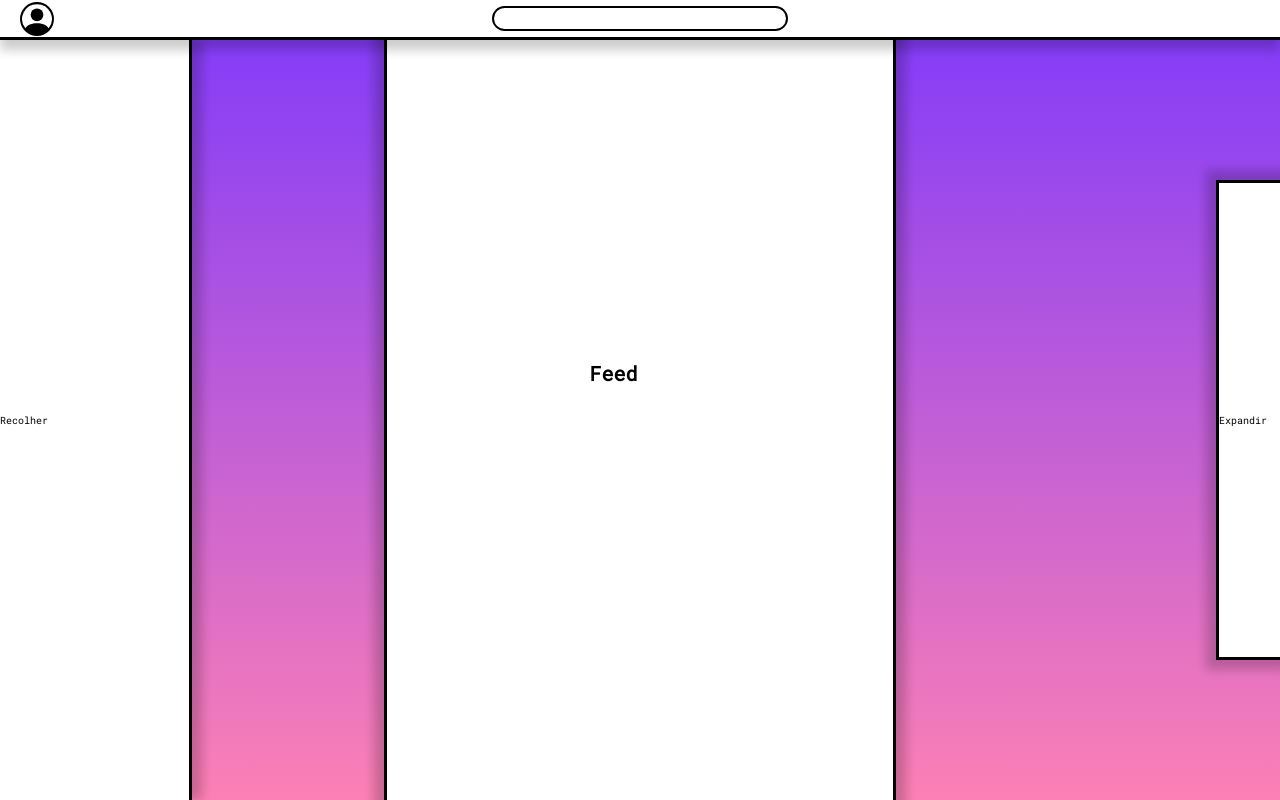
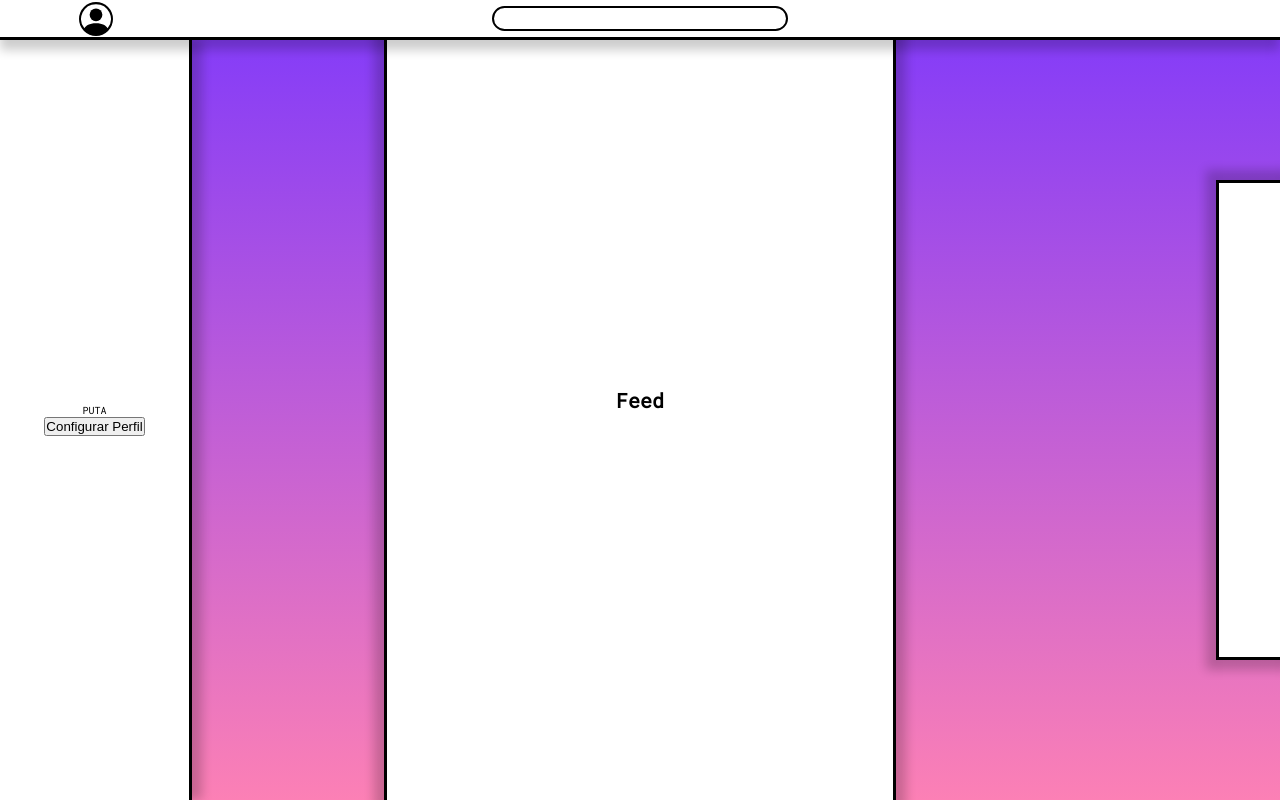
Before and after one commit to XMATHEUSX/UTFriends, a React (Vite) app: page /feed in a window 1280 px wide. Both pictures are taken after a click on the icon 37 px from the left and 18 px from the top of the page. Built offline with nearby package versions, Linux system fonts and the light colour scheme; some icons are missing.

Commit message:
Atualizações gerais no Feed

```diff
--- a/src/components/Communitybar/index.jsx
+++ b/src/components/Communitybar/index.jsx
@@ -16,8 +16,6 @@ export default function Communitybar() {
             className={`${isExpanded ? 'expandedCB' : 'conteinerCB'}`}
             onClick={toggleExpand}>
 
-                {isExpanded ? 'Recolher' : 'Expandir'}
-
         </div>
     )
 }
--- a/src/components/Feedbox/feedbox.css
+++ b/src/components/Feedbox/feedbox.css
@@ -26,10 +26,20 @@
     width: 20%;
     height: 10%;
 
+    display: flex;
+    justify-content: center;
+    align-items: center;
+    flex-direction: column;
+
 }
 
 .conteinerFB button {
 
-    width: 30%;
-    height: 10%;
+    width: 20%;
+    height: 5%;
+
+    display: flex;
+    justify-content: center;
+    align-items: center;
+    flex-direction: column;
 }
--- a/src/components/Feedbox/index.jsx
+++ b/src/components/Feedbox/index.jsx
@@ -1,9 +1,9 @@
 import React from "react";
 import './feedbox.css'
 
-export default function Feedbox({ config }, props) {
+export default function Feedbox(props) {
 
-    if ( config == 'default' ) {
+    if ( props.config == 'default' ) {
 
         return(
 
@@ -14,7 +14,7 @@ export default function Feedbox({ config }, props) {
             </div>
         )
 
-    }else if ( config == 'config') {
+    }else if ( props.config == 'config') {
 
         return(
 
@@ -22,10 +22,12 @@ export default function Feedbox({ config }, props) {
 
                 <h1> Config </h1>
 
+                <button onClick={props.onClickClose}> Fechar </button>
+
             </div>
         )
 
-    }else if ( config == 'community' ) {
+    }else if ( props.config == 'community' ) {
 
         return(
 
@@ -36,7 +38,7 @@ export default function Feedbox({ config }, props) {
             </div>
         )
 
-    }else if ( config == 'perfil' ) {
+    }else if ( props.config == 'perfil' ) {
 
         return(
 
@@ -44,6 +46,8 @@ export default function Feedbox({ config }, props) {
 
                 <h1> Perfil </h1>
 
+                <button onClick={props.onClickClose}> Fechar </button>
+
             </div>
         )
     }
--- a/src/components/Navbar/index.jsx
+++ b/src/components/Navbar/index.jsx
@@ -10,7 +10,7 @@ export default function Navbar(props) {
 
         <div className="conteinerNB">
 
-            <div className="firstContentNB">
+            <div className={`${props.expanded ? 'expandedNB' : 'firstContentNB'}`}>
 
                 <BsPersonCircle id="perfil" size={34} onClick={props.onClickPerfil} cursor="pointer"/>
 
--- a/src/components/Navbar/navbar.css
+++ b/src/components/Navbar/navbar.css
@@ -69,3 +69,15 @@
 
     background-color: #FFF;
 }
+
+.expandedNB {
+
+    width: 33%;
+    height: 100%;
+
+    display: flex;
+    align-items: center;
+    justify-content: flex-start;
+
+    padding-left: 6%;
+}
--- a/src/components/Perfilbar/index.jsx
+++ b/src/components/Perfilbar/index.jsx
@@ -1,13 +1,24 @@
-import React, { useState }from "react";
+import React from "react";
 import  "./perfilbar.css"
 
-export default function Perfilbar({expanded}) {
+export default function Perfilbar(props) {
+
+    function perfilExpanded() {
+
+        return  <div className="perfilContentPB">
+
+                    <p> PUTA </p>
+
+                    <button onClick={props.onClickPerfilConfig} > Configurar Perfil </button>
+
+                </div>;
+    }
 
     return(
 
-        <div className={`${expanded ? 'expandedPB' : 'conteinerPB'}`}>
+        <div className={`${props.expanded ? 'expandedPB' : 'conteinerPB'}`} onClick={props.onClickPerfilbar}>
 
-            {expanded ? "Recolher" : "Expandir"}
+            {props.expanded ? perfilExpanded() : ""}
 
         </div>
     )
--- a/src/components/Perfilbar/perfilbar.css
+++ b/src/components/Perfilbar/perfilbar.css
@@ -29,7 +29,7 @@
     top: 5%;
 
     display: flex;
-    align-items: stretch;
+    align-items: center;
     justify-content: center;
     flex-direction: column;
 
@@ -39,3 +39,14 @@
     background-color: #FFF;
     box-shadow: rgba(0,0,0,0.2) 10px 0px 10px;
 }
+
+.perfilContentPB {
+
+    width: 90%;
+    height: 95%;
+
+    display: flex;
+    align-items: center;
+    justify-content: center;
+    flex-direction: column;
+}
--- a/src/pages/Feed/index.jsx
+++ b/src/pages/Feed/index.jsx
@@ -12,13 +12,15 @@ export default function Feed() {
 
   function clickPerfil() {
 
-    setExpandedPerfil(!expandedPerfil);
+    if(feedConfig != 'perfil') {
+
+      setExpandedPerfil(!expandedPerfil);
+    }
   }
 
   function clickClose() {
 
     setFeedConfig('default')
-    alert(feedConfig)
   }
 
   function clickConfig() {
@@ -28,19 +30,23 @@ export default function Feed() {
 
   function clickCommunity() {
 
-    alert("Você clicou na comunidade")
     setFeedConfig('community')
+  }
+
+  function ClickPerfilConfig() {
+
+    setFeedConfig('perfil')
   }
 
   return (
 
     <div className="conteinerF">
 
-      <Navbar onClickPerfil={clickPerfil} onClickConfig={clickConfig}/>
+      <Navbar onClickPerfil={clickPerfil} onClickConfig={clickConfig} expanded={expandedPerfil}/>
 
-      <Perfilbar expanded={ expandedPerfil }/>
+      <Perfilbar expanded={expandedPerfil} onClickPerfilbar={clickPerfil} onClickPerfilConfig={ClickPerfilConfig}/>
 
-      <Feedbox config={ feedConfig } onClickClose={clickClose} />
+      <Feedbox config={feedConfig} onClickClose={clickClose} />
 
       <Communitybar/>
 
--- a/src/pages/Signin/index.jsx
+++ b/src/pages/Signin/index.jsx
@@ -1,5 +1,4 @@
 import { AiFillCloseSquare } from "react-icons/ai";
-import GoogleFonts from "react-google-fonts";
 import { FiArrowRight } from "react-icons/fi";
 import { Link } from "react-router-dom";
 import { useState } from "react";
@@ -41,8 +40,6 @@ export default function Signin() {
 
   return (
     <div className="conteinerSI">
-      <GoogleFonts family="Roboto Mono" variant="regular" />
-
       <div className="signinBoxSI">
         <div className="signinContentSI">
           <div className="contentSI">
```
